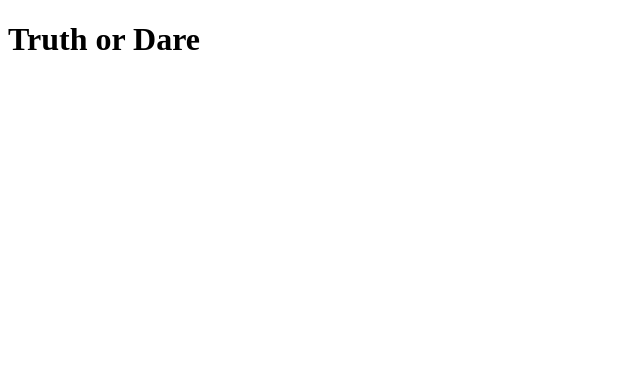
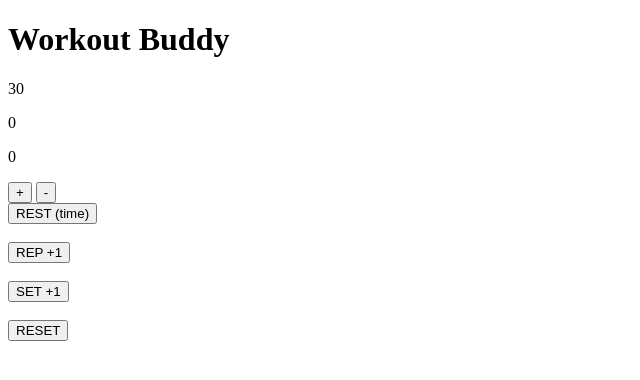
Before and after one commit to curtis-lewis/curtis-lewis.github.io, a plain HTML site: page workout_buddy/web_files/index.html in a window 1280 px wide. Shown: the whole page, without its empty margins (0-640 px from the left). Drawn offline with Linux system fonts and the light colour scheme.

Commit message:
Added the basic skeleton of workout buddy minus the timer working

```diff
--- a/workout_buddy/web_files/index.html
+++ b/workout_buddy/web_files/index.html
@@ -6,8 +6,28 @@
     <link rel="stylesheet" href="style.css">
 </head>
 
-<body>
-    <h1>Truth or Dare</h1>
+<body onload="load()">
+    <h1>Workout Buddy</h1>
+    <div id="display">
+        <p id="display_timer">TIMER</p>
+        <p id="display_reps">REPS</p>
+        <p id="display_sets">SETS</p>
+    </div>
+    <div id="buttons">
+        <button id="button_rest_increment" onclick="incrementRest()">+</button>
+        <button id="button_rest_decrement" onclick="decrementRest()">-</button>
+        <br>
+        <button id="button_rest">REST (time)</button>
+        <br/>
+        <br/>
+        <button id="button_rep_increment" onclick="incrementReps()">REP +1</button>
+        <br/>
+        <br/>
+        <button id="button_set_increment" onclick="incrementSets()">SET +1</button>
+        <br/>
+        <br/>
+        <button id="button_reset" onclick="reset()">RESET</button>
+    </div>
 </body>
 <script src="script.js"></script>
 
--- a/workout_buddy/web_files/script.js
+++ b/workout_buddy/web_files/script.js
@@ -1 +1,83 @@
 /* --- script.js --- */
+
+/* Variables */
+var restCount = 30;
+var repsCount = 0;
+var setsCount = 0;
+
+/* HTML Objects */
+
+// displays
+var displayTimer = document.getElementById("display_timer");
+var displayReps = document.getElementById("display_reps");
+var displaySets = document.getElementById("display_sets");
+
+// buttons
+var buttonRestIncrement = document.getElementById("button_rest_increment");
+var buttonRestDecrement = document.getElementById("button_rest_decrement");
+var buttonRest = document.getElementById("button_rest");
+var buttonRepIncrement = document.getElementById("button_rep_increment");
+var buttonSetIncrement = document.getElementById("button_set_increment");
+var buttonReset = document.getElementById("button_reset");
+
+/* Functions */
+
+// Called when page is first loaded
+function load() {
+    displayTimer.innerHTML = restCount;
+    displayReps.innerHTML = repsCount;
+    displaySets.innerHTML = setsCount;
+}
+
+// Updates displayTimer
+function updateTimer() {
+    displayTimer.innerHTML = restCount;
+}
+
+// Updates displayReps
+function updateReps() {
+    displayReps.innerHTML = repsCount;
+}
+
+// Updates displaySets
+function updateSets() {
+    displaySets.innerHTML = setsCount;
+}
+
+
+// Increments Rest by 15
+function incrementRest() {
+    restCount = restCount + 15;
+    updateTimer();
+}
+
+// Decrements Rest by 15
+function decrementRest() {
+    if (restCount > 0) {
+        restCount = restCount - 15;
+        updateTimer();
+    } else {
+        restCount = 0;
+        displayTimer.innerHTML = 0;
+    }
+}
+
+// Increments reps by 1
+function incrementReps() {
+    repsCount = repsCount + 1;
+    updateReps();
+}
+
+// Increments sets by 1
+function incrementSets() {
+    setsCount = setsCount + 1;
+    updateSets();
+}
+
+// Resets workout data
+function reset() {
+    repsCount = 0;
+    setsCount = 0;
+    updateReps();
+    updateSets();
+}
```
